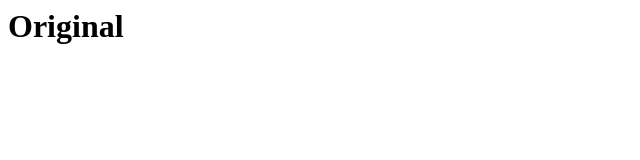
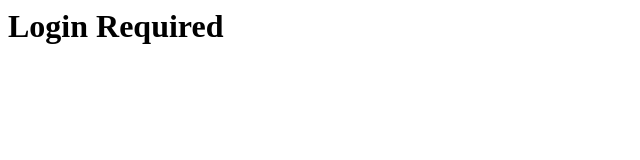
Before and after one commit to oyenikekniche/testing, a plain HTML site: page index.html in a window 1280 px wide. Shown: the whole page, without its empty margins (0-640 px from the left). Drawn offline with Linux system fonts and the light colour scheme.

Commit message:
Change header on feature branch

```diff
--- a/index.html
+++ b/index.html
@@ -1 +1 @@
-<h1>Original</h1>
+<h1>Login Required</h1>
```
